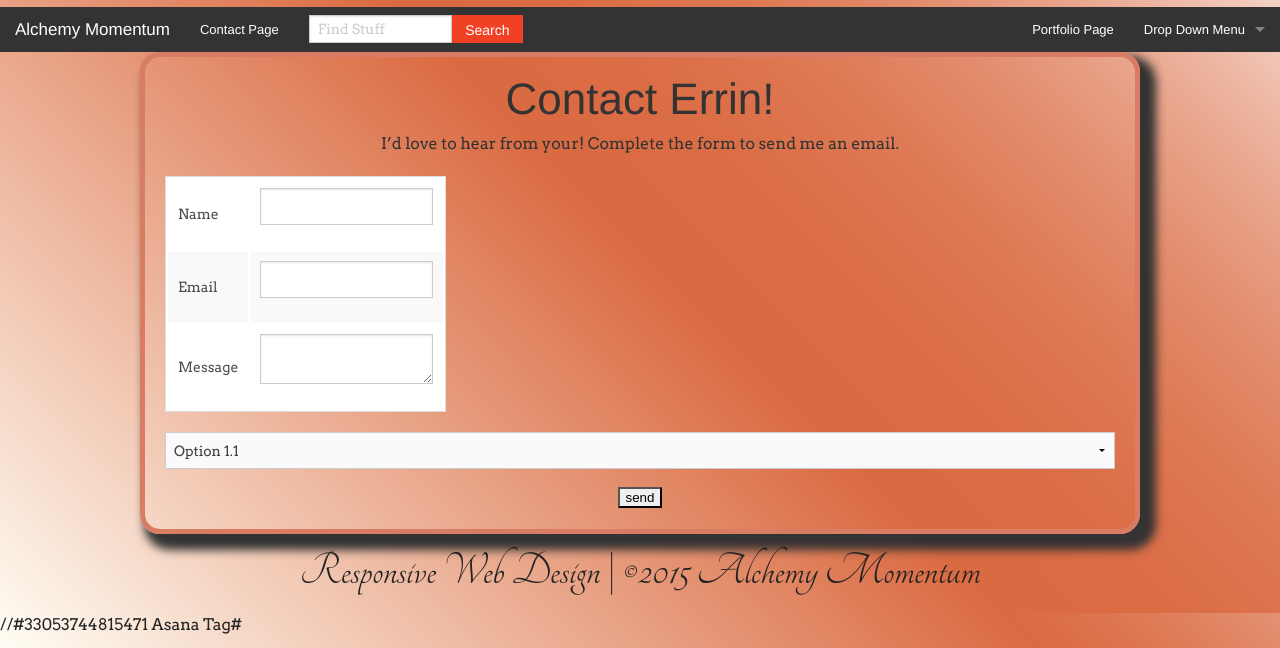
After one commit to errinjohnson/PHP-BE, a PHP site: page /CLcontact.php in a window 1280 px wide. The commit adds this page. Shown: the part 187-835 px from the top of the page. Run offline with PHP 8.4, Linux system fonts and the light colour scheme; data that the repository does not hold is empty; some libraries are stand-ins or nearby versions.

Commit message:
resloved conflicts with contact page

```diff
--- /dev/null
+++ b/CLcontact.php
@@ -0,0 +1,68 @@
+<?php
+if ($_SERVER["REQUEST_METHOD"] == "POST") {
+$name = $_POST["name"];
+$email = $_POST["email"];
+$message = $_POST["message"];
+$email_body ="";
+$email_body = $email_body . "Name: " . $name . "\n";
+$email_body = $email_body . "Email: " . $email . "\n";
+$email_body = $email_body . "Message: " . $message;
+echo $email_body;
+
+// TODO: Send Email
+header("Location: CLcontact.php?status=thanks");
+exit;
+
+}
+
+?>
+<?php
+$pageTitle = "Conact Errin";
+$section = "contact";
+include("inc/head.php");
+include("inc/header.php"); ?>
+<div class="section page">
+    <div class="panel row">
+            <?php if(isset($_GET["status"]) and $_GET["status"] == "thanks"){ ?>
+            <h1>Contacting... Errin</h1>
+            <p>Thanks for the email! I&rsquo;ll be in touch shortly.
+            <?php } else { ?>
+                <h1>Contact Errin!</h1>
+                <p>I&rsquo;d love to hear from your! Complete the form to send me an email.</p>
+                <form method="post" action="CLcontact.php">
+                  <table>
+                      <tr>
+                          <th><label for="name">Name</label></th>
+                          <td><input type="text" name="name" id="name"></td>
+                      </tr>
+                      <tr>
+                          <th><label for="email">Email</label></th>
+                          <td><input type="text" name="email" id="email"></td>
+                      </tr>
+                      <tr>
+                          <th><label for="message">Message</label></th>
+                          <td><textarea name="message" id="message"></textarea></td>
+                      </tr>
+                  </table>
+                  <select>
+                       <optgroup label="Group 1">
+                            <option>Option 1.1</option>
+                      </optgroup>
+                      <optgroup label="Group 2">
+                            <option>Option 2.1</option>
+                            <option>Option 2.2</option>
+                      </optgroup>
+                      <optgroup label="Group 3" disabled>
+                            <option>Option 3.1</option>
+                            <option>Option 3.2</option>
+                            <option>Option 3.3</option>
+                          </optgroup>
+                </select>
+               <input type="submit" value="send">
+                </form>
+                <?php } ?>
+            </div>
+        </div>
+<?php include('inc/footer.php'); ?>
+<?php include('inc/script.php'); ?>
+//#33053744815471 Asana Tag#
--- a/inc/header.php
+++ b/inc/header.php
@@ -33,7 +33,7 @@
 
             <!-- Left Nav Section -->
             <ul class="left">
-                <li class="<?php if ($pageSection == " contact ") { echo active; } ?>"><a href="../contact.php">Contact Page</a>
+                <li class="<?php if ($pageSection == " contact ") { echo active; } ?>"><a href="CLcontact.php">Contact Page</a>
                 </li>
                 <li class="has-form">
                     <div class="row collapse">
```
